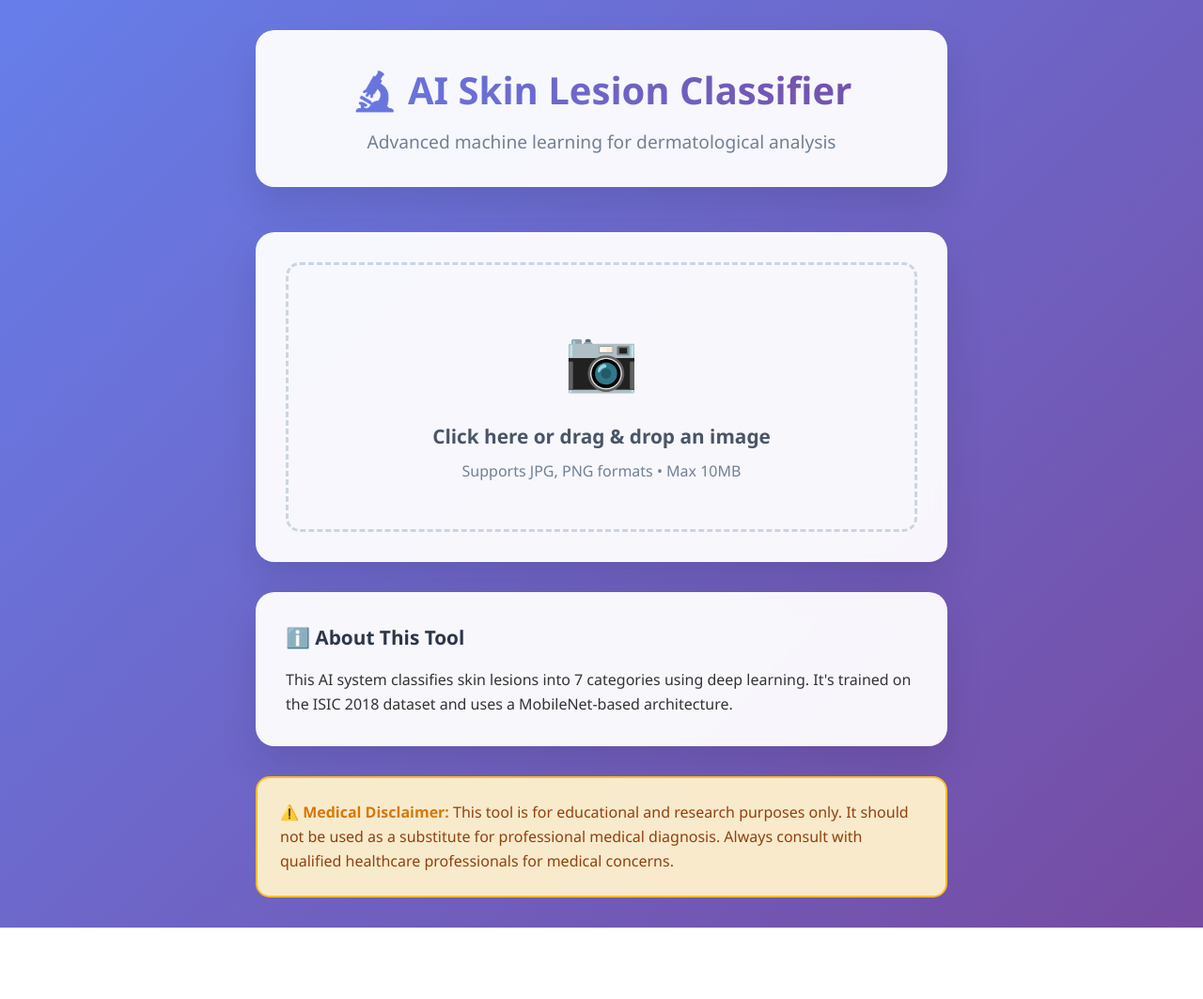
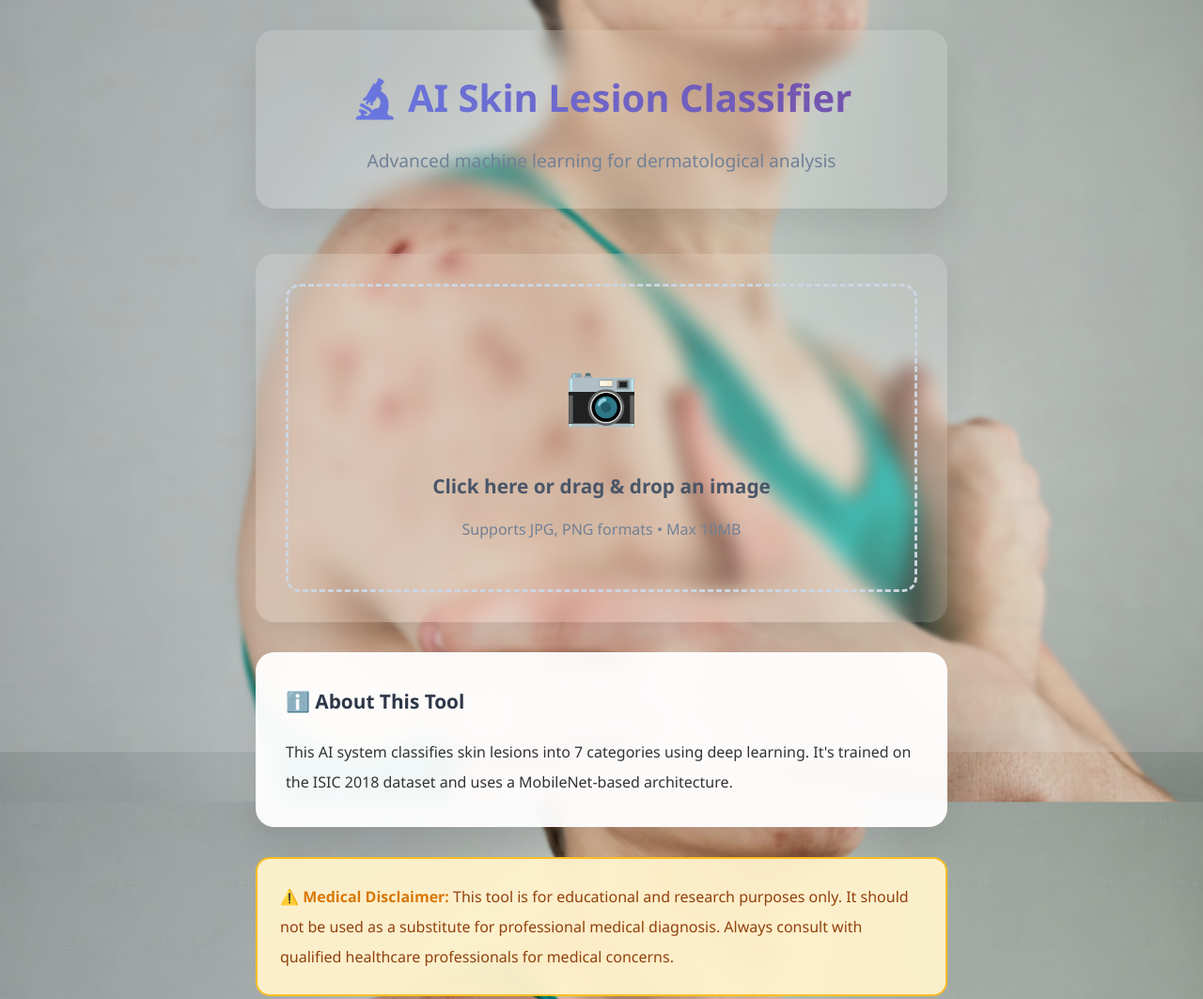
Before and after one commit to Avi-47/skin-lesion-app, a plain HTML site: page index.html in a window 1280 px wide. Shown: the top 1063 px of the page at 94% size. Before the commit the page ends 987 px from the top, so only its background shows below. Drawn offline with Linux system fonts and the light colour scheme; no server answers.

Commit message:
deploy flask app on hugging face
fix: resolve merge conflicts and finalize Hugging Face deployment
:wq
fix: resolve merge conflicts and finalize Hugging Face deployment
:wq

```diff
--- a/static/script.js
+++ b/static/script.js
@@ -7,8 +7,8 @@ const analyzeBtn = document.getElementById('analyzeBtn');
 const loading = document.getElementById('loading');
 const results = document.getElementById('results');
 
-const API_BASE_URL = 'https://skin-lesion-app-production.up.railway.app';
-
+// ✅ Hugging Face hosted API (backend and frontend are same domain)
+const API_BASE_URL = '';
 const MAX_FILE_SIZE = 10 * 1024 * 1024;
 
 uploadArea.addEventListener('click', () => imageInput.click());
@@ -30,7 +30,7 @@ async function initApp() {
         }
     } catch (error) {
         console.warn('Could not connect to backend:', error);
-        showError('Could not connect to backend server. Please ensure it\'s running on port 5000.');
+        showError('Could not connect to backend server. Please ensure it\'s running.');
     }
 }
 
--- a/static/style.css
+++ b/static/style.css
@@ -6,22 +6,43 @@
 
 body {
     font-family: 'Segoe UI', Tahoma, Geneva, Verdana, sans-serif;
-    background: linear-gradient(135deg, #667eea 0%, #764ba2 100%);
+    background: url('../Common_Skin_Problems_1440x810.webp') no-repeat center center fixed;
+    background-size: cover;
+    background-repeat: no-repeat;
+    background-position: center center;
+    background-attachment: fixed;
     min-height: 100vh;
     color: #333;
-    line-height: 1.6;
+    line-height: 2;
+    overflow-x: hidden;
+    position: relative;
+}
+
+body::before {
+    content: '';
+    position: fixed;
+    top: 0;
+    left: 0;
+    width: 100vw;
+    height: 100vh;
+    background: rgba(255, 255, 255, 0.141);
+    z-index: 0;
+    pointer-events: none;
+    backdrop-filter: blur(2px);
 }
 
 .container {
     max-width: 800px;
     margin: 0 auto;
     padding: 2rem;
+    position: relative;
+    z-index: 1;
 }
 
 header {
     text-align: center;
     margin-bottom: 3rem;
-    background: rgba(255, 255, 255, 0.95);
+    background: rgba(255, 254, 254, 0.137);
     padding: 2rem;
     border-radius: 20px;
     backdrop-filter: blur(10px);
@@ -43,12 +64,15 @@ h1 {
 }
 
 .upload-section {
-    background: rgba(255, 255, 255, 0.95);
+
+    background: rgba(255, 254, 254, 0.137);
     padding: 2rem;
     border-radius: 20px;
     margin-bottom: 2rem;
     backdrop-filter: blur(10px);
     box-shadow: 0 20px 40px rgba(0, 0, 0, 0.1);
+    position: relative;
+    z-index: 1;
 }
 
 .upload-area {
@@ -176,6 +200,8 @@ h1 {
     margin-bottom: 2rem;
     backdrop-filter: blur(10px);
     box-shadow: 0 20px 40px rgba(0, 0, 0, 0.1);
+    position: relative;
+    z-index: 1;
 }
 
 .results.active {
@@ -278,6 +304,8 @@ h1 {
     margin-bottom: 2rem;
     backdrop-filter: blur(10px);
     box-shadow: 0 20px 40px rgba(0, 0, 0, 0.1);
+    position: relative;
+    z-index: 1;
 }
 
 .info-section h3 {
@@ -294,6 +322,8 @@ h1 {
     color: #92400e;
     font-size: 1rem;
     backdrop-filter: blur(10px);
+    position: relative;
+    z-index: 1;
 }
 
 .disclaimer strong {
```
Also changed, not shown: Common_Skin_Problems_1440x810.webp (added), backend/struct.txt (added), 3 other files.
